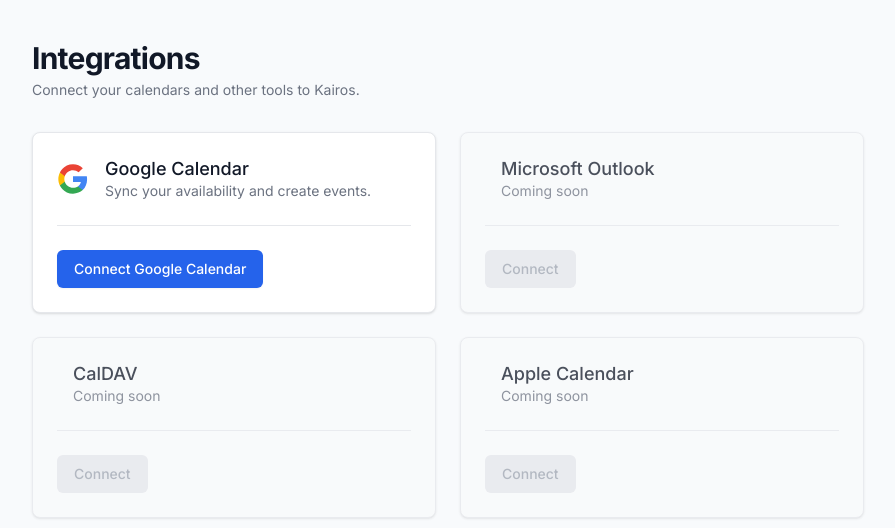
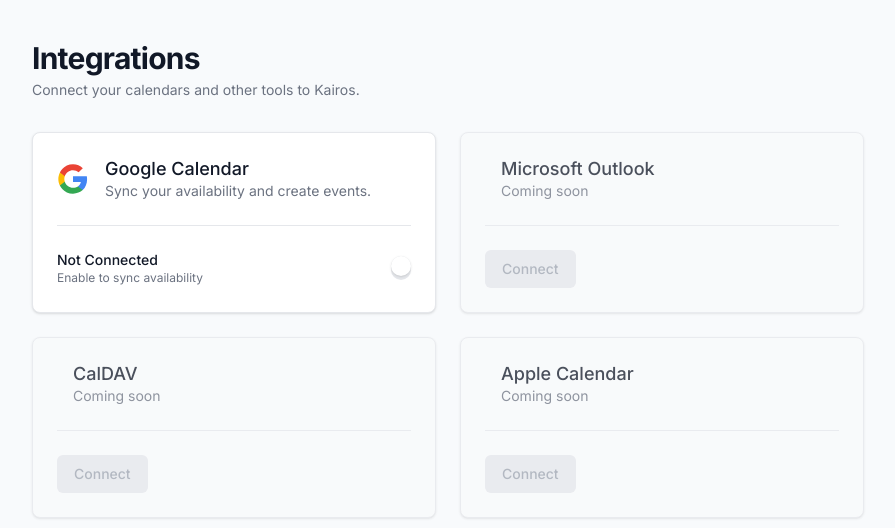
Before and after one commit to prayangshuuu/kairos, a Django app: template templates/integrations/dashboard.html in a window 1280 px wide. Shown: the top 528 px of the page, without its empty margins (192-1087 px from the left). Run offline with Django 5.2, Linux system fonts and the light colour scheme; the template is opened without the code that fills it, so the values that code supplies are empty.

Commit message:
feat: replace google calendar connection button with a modern toggle switch UI

```diff
--- a/templates/integrations/dashboard.html
+++ b/templates/integrations/dashboard.html
@@ -44,37 +44,38 @@
         </div>
 
         <div class="mt-6 border-t border-gray-200 dark:border-gray-700 pt-6">
-          {% if google_conn %}
-            <div class="mb-4">
-              <p class="text-sm font-medium text-gray-900 dark:text-white">Connected Account</p>
-              <p class="text-sm text-gray-500 dark:text-gray-400">{{ google_conn.external_account_email }}</p>
-
-              <div class="mt-2 text-xs text-gray-500 dark:text-gray-400">
-                <p>Connected: {{ google_conn.created_at|date:"M j, Y" }}</p>
-                {% if google_conn.last_synced_at %}
-                  <p>Last synced: {{ google_conn.last_synced_at|timesince }} ago</p>
-                {% endif %}
-              </div>
-
-              {% if google_conn.last_error %}
-                <div class="mt-2 p-2 bg-red-50 dark:bg-red-900 text-red-700 dark:text-red-200 text-xs rounded">
-                  <p class="font-bold">Sync Error</p>
-                  <p>{{ google_conn.last_error }}</p>
-                  <a href="{% url 'integrations:google_connect' %}" class="mt-1 inline-block text-red-600 hover:text-red-800 dark:text-red-300 dark:hover:text-red-100 font-medium">Reconnect</a>
-                </div>
+          <div class="flex items-center justify-between">
+            <div>
+              {% if google_conn %}
+                <p class="text-sm font-medium text-gray-900 dark:text-white">{{ google_conn.external_account_email }}</p>
+                <p class="text-xs text-gray-500">Connected: {{ google_conn.created_at|date:"M j, Y" }}</p>
+              {% else %}
+                <p class="text-sm font-medium text-gray-900 dark:text-white">Not Connected</p>
+                <p class="text-xs text-gray-500">Enable to sync availability</p>
               {% endif %}
             </div>
 
-            <form action="{% url 'integrations:google_disconnect' %}" method="post" onsubmit="return confirm('Disconnecting will stop busy-time blocking and automatic event creation. Existing Google Calendar events will remain on your calendar but will no longer be updated. Are you sure you want to disconnect?');">
-              {% csrf_token %}
-              <button type="submit" class="inline-flex items-center px-4 py-2 border border-red-300 shadow-sm text-sm font-medium rounded-md text-red-700 bg-white hover:bg-red-50 focus:outline-none focus:ring-2 focus:ring-offset-2 focus:ring-red-500 dark:bg-gray-700 dark:text-red-400 dark:border-red-900 dark:hover:bg-gray-600">
-                Disconnect
-              </button>
-            </form>
-          {% else %}
-            <a href="{% url 'integrations:google_connect' %}" class="inline-flex items-center px-4 py-2 border border-transparent shadow-sm text-sm font-medium rounded-md text-white bg-blue-600 hover:bg-blue-700 focus:outline-none focus:ring-2 focus:ring-offset-2 focus:ring-blue-500">
-              Connect Google Calendar
-            </a>
+            <!-- Toggle Switch -->
+            {% if google_conn %}
+              <form action="{% url 'integrations:google_disconnect' %}" method="post" class="inline-block" onsubmit="return confirm('Disconnecting will stop busy-time blocking and automatic event creation. Existing events will remain on your calendar but will no longer be updated. Are you sure you want to disconnect?');">
+                {% csrf_token %}
+                <button type="submit" class="relative inline-flex h-6 w-11 flex-shrink-0 cursor-pointer rounded-full border-2 border-transparent bg-green-500 transition-colors duration-200 ease-in-out focus:outline-none focus:ring-2 focus:ring-green-500 focus:ring-offset-2" role="switch" aria-checked="true">
+                  <span class="translate-x-5 pointer-events-none inline-block h-5 w-5 transform rounded-full bg-white shadow ring-0 transition duration-200 ease-in-out"></span>
+                </button>
+              </form>
+            {% else %}
+              <a href="{% url 'integrations:google_connect' %}" class="relative inline-flex h-6 w-11 flex-shrink-0 cursor-pointer rounded-full border-2 border-transparent bg-gray-200 hover:bg-gray-300 transition-colors duration-200 ease-in-out focus:outline-none focus:ring-2 focus:ring-gray-500 focus:ring-offset-2" role="switch" aria-checked="false">
+                <span class="translate-x-0 pointer-events-none inline-block h-5 w-5 transform rounded-full bg-white shadow ring-0 transition duration-200 ease-in-out"></span>
+              </a>
+            {% endif %}
+          </div>
+
+          {% if google_conn and google_conn.last_error %}
+            <div class="mt-4 p-3 bg-red-50 dark:bg-red-900/30 text-red-700 dark:text-red-200 text-xs rounded-md border border-red-100 dark:border-red-800">
+              <p class="font-bold mb-1">Sync Error</p>
+              <p>{{ google_conn.last_error }}</p>
+              <a href="{% url 'integrations:google_connect' %}" class="mt-2 inline-block text-red-600 hover:text-red-800 dark:text-red-400 dark:hover:text-red-300 font-medium underline">Reconnect Account</a>
+            </div>
           {% endif %}
         </div>
       </div>
```
